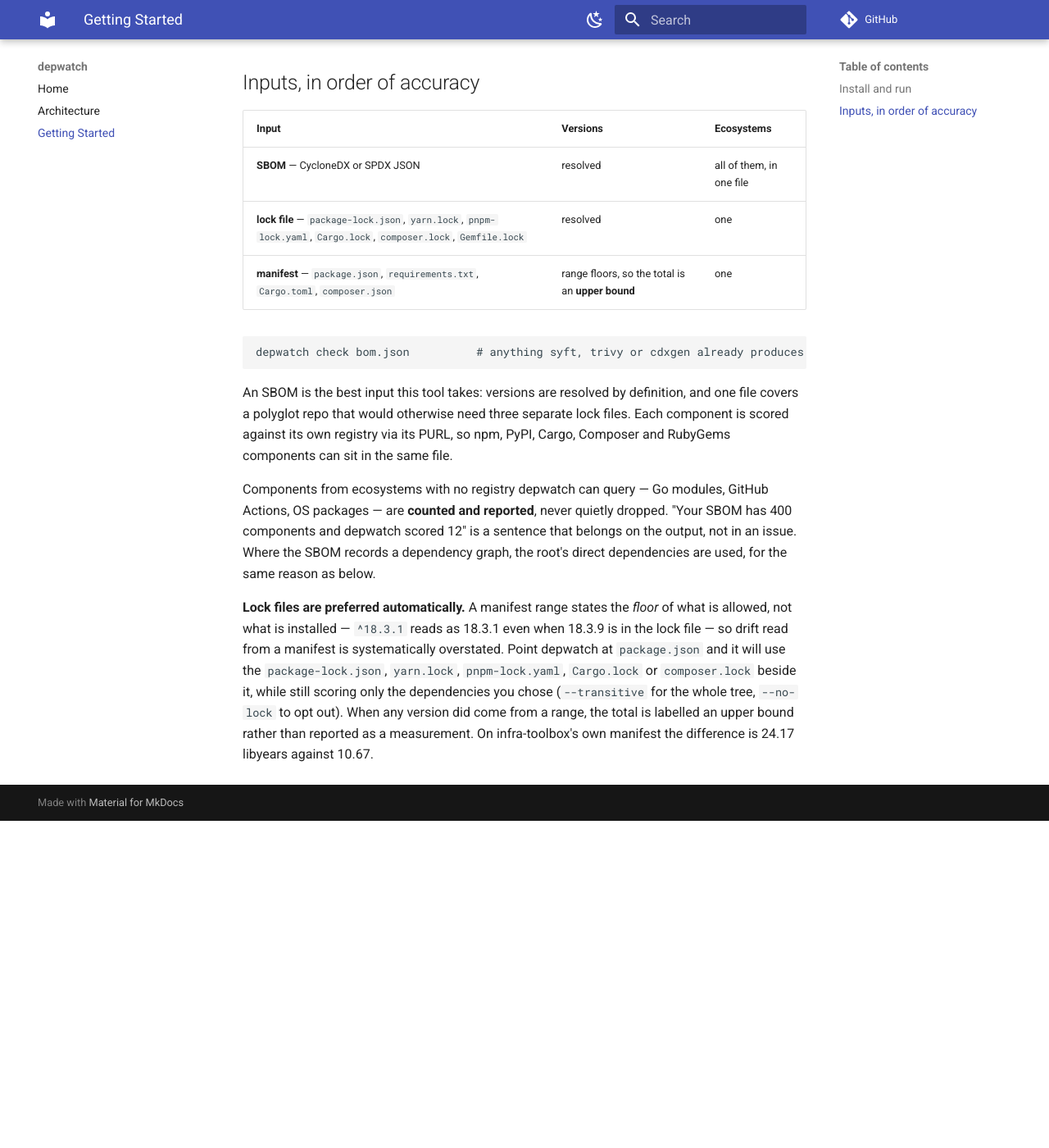
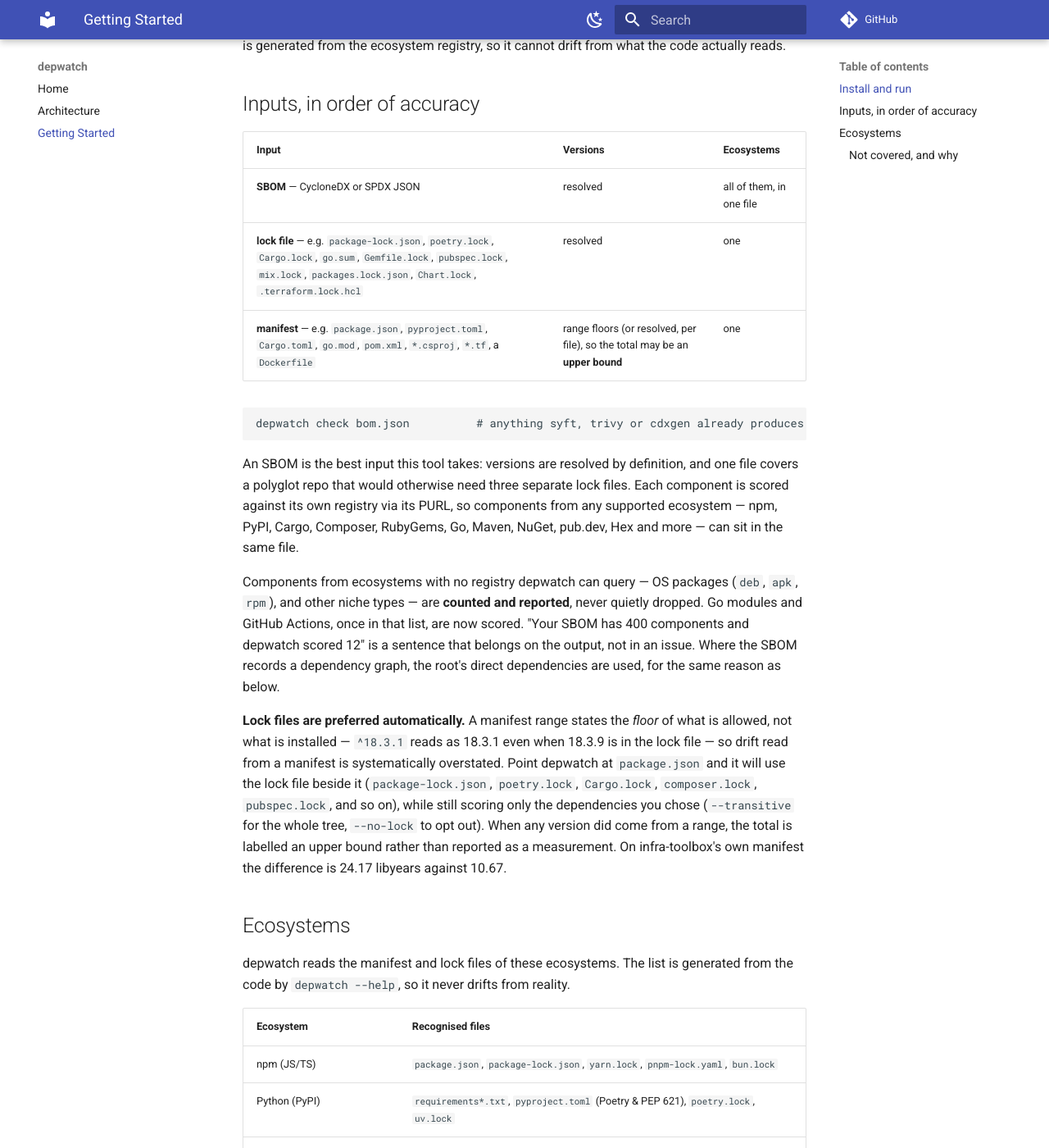
Before and after one commit to fabiocicerchia/depwatch, an MkDocs documentation site: the page built from docs/getting-started.md, in a window 1280 px wide and 1400 px high, scrolled down 446 px. Shown: the whole window at 82% size. Built offline with MkDocs 1.6.1 and Material for MkDocs 9.7.7, drawn with Linux system fonts in a browser that asks for light colours; comment, search, counter and statistics services are not loaded; before the commit the page ends 1447 px from its top, so only the background shows below that; some of the changed text lies outside the part shown.

Commit message:
docs: document the new ecosystems; fix Maven SBOM coordinates
Update getting-started, the architecture doc, the landing page, the README and
the basic example to cover the fifteen ecosystems and the generated `--help`
list. Add a "not covered, and why" section stating why OS package managers
(backported versions make libyears wrong, not missing), editor plugin managers
(no version to date), Pulumi (covered via its underlying ecosystems) and
LuaRocks/vcpkg (no reliably-dated version list) are out of scope, and how that
differs from Docker's honest-date-but-unorderable pulse-only tier.

Also accept a Maven coordinate in both group:artifact (manifest) and
group/artifact (PURL namespace/name) form, so Maven components resolve from an
SBOM as well as a pom.

Co-Authored-By: Claude Opus 5 <noreply@anthropic.com>
Claude-Session: https://claude.ai/code/session_017GYctcaGDVmoThb2xGiTuC

````diff
--- a/docs/getting-started.md
+++ b/docs/getting-started.md
@@ -15,16 +15,18 @@ depwatch chart <manifest> --out q.svg  # the quadrant: drift × viability
 depwatch trend <manifest>              # across git history — are we improving?
 ```
 
-Manifests: `package.json`, `requirements*.txt`, `Cargo.toml`, `composer.json`
-(or force one with `--eco`).
+depwatch recognises the manifest and lock files of many ecosystems and picks the
+right one from the filename (or force one with `--eco`). Run `depwatch --help`
+for the authoritative list — it is generated from the ecosystem registry, so it
+cannot drift from what the code actually reads.
 
 ## Inputs, in order of accuracy
 
 | Input | Versions | Ecosystems |
 | --- | --- | --- |
 | **SBOM** — CycloneDX or SPDX JSON | resolved | all of them, in one file |
-| **lock file** — `package-lock.json`, `yarn.lock`, `pnpm-lock.yaml`, `Cargo.lock`, `composer.lock`, `Gemfile.lock` | resolved | one |
-| **manifest** — `package.json`, `requirements.txt`, `Cargo.toml`, `composer.json` | range floors, so the total is an **upper bound** | one |
+| **lock file** — e.g. `package-lock.json`, `poetry.lock`, `Cargo.lock`, `go.sum`, `Gemfile.lock`, `pubspec.lock`, `mix.lock`, `packages.lock.json`, `Chart.lock`, `.terraform.lock.hcl` | resolved | one |
+| **manifest** — e.g. `package.json`, `pyproject.toml`, `Cargo.toml`, `go.mod`, `pom.xml`, `*.csproj`, `*.tf`, a `Dockerfile` | range floors (or resolved, per file), so the total may be an **upper bound** | one |
 
 ```
 depwatch check bom.json          # anything syft, trivy or cdxgen already produces
@@ -33,11 +35,13 @@ depwatch check bom.json          # anything syft, trivy or cdxgen already produc
 An SBOM is the best input this tool takes: versions are resolved by definition,
 and one file covers a polyglot repo that would otherwise need three separate
 lock files. Each component is scored against its own registry via its PURL, so
-npm, PyPI, Cargo, Composer and RubyGems components can sit in the same file.
+components from any supported ecosystem — npm, PyPI, Cargo, Composer, RubyGems,
+Go, Maven, NuGet, pub.dev, Hex and more — can sit in the same file.
 
-Components from ecosystems with no registry depwatch can query — Go modules,
-GitHub Actions, OS packages — are **counted and reported**, never quietly
-dropped. "Your SBOM has 400 components and depwatch scored 12" is a sentence
+Components from ecosystems with no registry depwatch can query — OS packages
+(`deb`, `apk`, `rpm`), and other niche types — are **counted and reported**,
+never quietly dropped. Go modules and GitHub Actions, once in that list, are now
+scored. "Your SBOM has 400 components and depwatch scored 12" is a sentence
 that belongs on the output, not in an issue. Where the SBOM records a dependency
 graph, the root's direct dependencies are used, for the same reason as below.
 
@@ -45,9 +49,60 @@ graph, the root's direct dependencies are used, for the same reason as below.
 of what is allowed, not what is installed — `^18.3.1` reads as 18.3.1 even when
 18.3.9 is in the lock file — so drift read from a manifest is systematically
 overstated. Point depwatch at `package.json` and it will use the
-`package-lock.json`, `yarn.lock`, `pnpm-lock.yaml`, `Cargo.lock` or
-`composer.lock` beside it, while still scoring only the dependencies you chose
+lock file beside it (`package-lock.json`, `poetry.lock`, `Cargo.lock`,
+`composer.lock`, `pubspec.lock`, and so on), while still scoring only the
+dependencies you chose
 (`--transitive` for the whole tree, `--no-lock` to opt out). When any version did
 come from a range, the total is labelled an upper bound rather than reported as a
 measurement. On infra-toolbox's own manifest the difference is 24.17 libyears
 against 10.67.
+
+## Ecosystems
+
+depwatch reads the manifest and lock files of these ecosystems. The list is
+generated from the code by `depwatch --help`, so it never drifts from reality.
+
+| Ecosystem | Recognised files |
+| --- | --- |
+| npm (JS/TS) | `package.json`, `package-lock.json`, `yarn.lock`, `pnpm-lock.yaml`, `bun.lock` |
+| Python (PyPI) | `requirements*.txt`, `pyproject.toml` (Poetry & PEP 621), `poetry.lock`, `uv.lock` |
+| Rust (crates.io) | `Cargo.toml`, `Cargo.lock` |
+| PHP (Packagist) | `composer.json`, `composer.lock` |
+| Ruby (RubyGems) | `Gemfile.lock` |
+| Dart/Flutter (pub.dev) | `pubspec.yaml`, `pubspec.lock` |
+| Elixir/Erlang (Hex) | `mix.exs`, `mix.lock` |
+| .NET (NuGet) | `packages.config`, `*.csproj`, `packages.lock.json` |
+| Swift/ObjC (CocoaPods) | `Podfile.lock` |
+| conda | `environment.yml`, `conda-lock.yml` |
+| Helm | `Chart.yaml`, `Chart.lock` |
+| Go modules | `go.mod`, `go.sum` |
+| Java/Kotlin (Maven Central) | `pom.xml`, `build.gradle(.kts)`, `gradle.lockfile` |
+| Terraform/OpenTofu | `.terraform.lock.hcl`, `*.tf` |
+| GitHub Actions | `.github/workflows/*.yml`, `action.yml` |
+| Docker | `Dockerfile`, `Containerfile` (pulse & viability only — see below) |
+
+**Docker is scored on one axis.** A container tag has an honest publish date but
+no orderable version series — `library/node` alone has thousands of tags, most
+of them moving aliases pushed the same day — so drift cannot be computed without
+a heuristic. depwatch reports how old the exact base-image tag is (pulse) and
+whether the image is still maintained (viability), and shows drift as `—`. "Your
+base image tag is 14 months old" is the useful, objective sentence.
+
+### Not covered, and why
+
+These are deliberately out of scope, not oversights:
+
+- **OS package managers** — `dpkg`/`apt`, `apk`, `yum`/`dnf`, `snap`, `flatpak`,
+  Homebrew. Distribution versions are *backported*: Debian's `nginx
+  1.22.1-9+deb12u1` would score years behind while actively receiving security
+  fixes. That is a **wrong** number, not a missing one, and it breaks the rule
+  that drift stay objectively computable. (This is a different objection from
+  Docker's: a Docker tag's date is honest and only its ordering is unusable,
+  which is why Docker gets a pulse-only tier and distro packages get none.) SBOM
+  components of these types are counted and reported, never scored.
+- **Editor plugin managers** — Pathogen, Vundle, vim-plug. Plugins are unpinned
+  git repositories: there is no version to date, so drift is not computable.
+- **Pulumi** — Pulumi programs depend on npm, PyPI, NuGet or Go packages, so
+  they are already covered through those ecosystems.
+- **LuaRocks, vcpkg** — deferred: neither exposes a version list with reliable
+  publish dates that this tool can query without guessing.
--- a/docs/index.html
+++ b/docs/index.html
@@ -44,7 +44,7 @@ footer{margin-top:2.2rem;color:#5c6684;font-size:.82rem}
 <div class="card">
   <h1>📉 depwatch</h1>
   <p class="tagline">Dependency drift (libyears) + viability, plotted as a quadrant.</p>
-  <p class="desc">Measures how far behind your dependencies are — <em>drift</em>, in libyears — and whether you can ever catch up — <em>viability</em>: maintainer activity, bus factor, release cadence, archived status. A dependency 0.2 libyears behind whose sole maintainer vanished is more dangerous than one 4 libyears behind under active development. Reads SBOMs, lock files or manifests across npm, PyPI, Cargo, Composer and RubyGems.</p>
+  <p class="desc">Measures how far behind your dependencies are — <em>drift</em>, in libyears — and whether you can ever catch up — <em>viability</em>: maintainer activity, bus factor, release cadence, archived status. A dependency 0.2 libyears behind whose sole maintainer vanished is more dangerous than one 4 libyears behind under active development. Reads SBOMs, lock files or manifests across 15+ ecosystems — npm, Python, Rust, PHP, Ruby, Go, Java/Maven, .NET, Dart, Elixir, Terraform, Helm, GitHub Actions, Docker and more.</p>
   <img class="chart" src="quadrant.svg" loading="lazy" alt="depwatch quadrant chart — drift × viability for depwatch's own package-lock.json">
   <div class="install-label">Build &amp; run</div>
   <pre><code>git clone https://github.com/fabiocicerchia/depwatch
````
Also changed, not shown: README.md (+15 -0 lines), docs/architecture.md (+28 -0 lines), examples/basic/README.md (+15 -2 lines), 3 other files.
